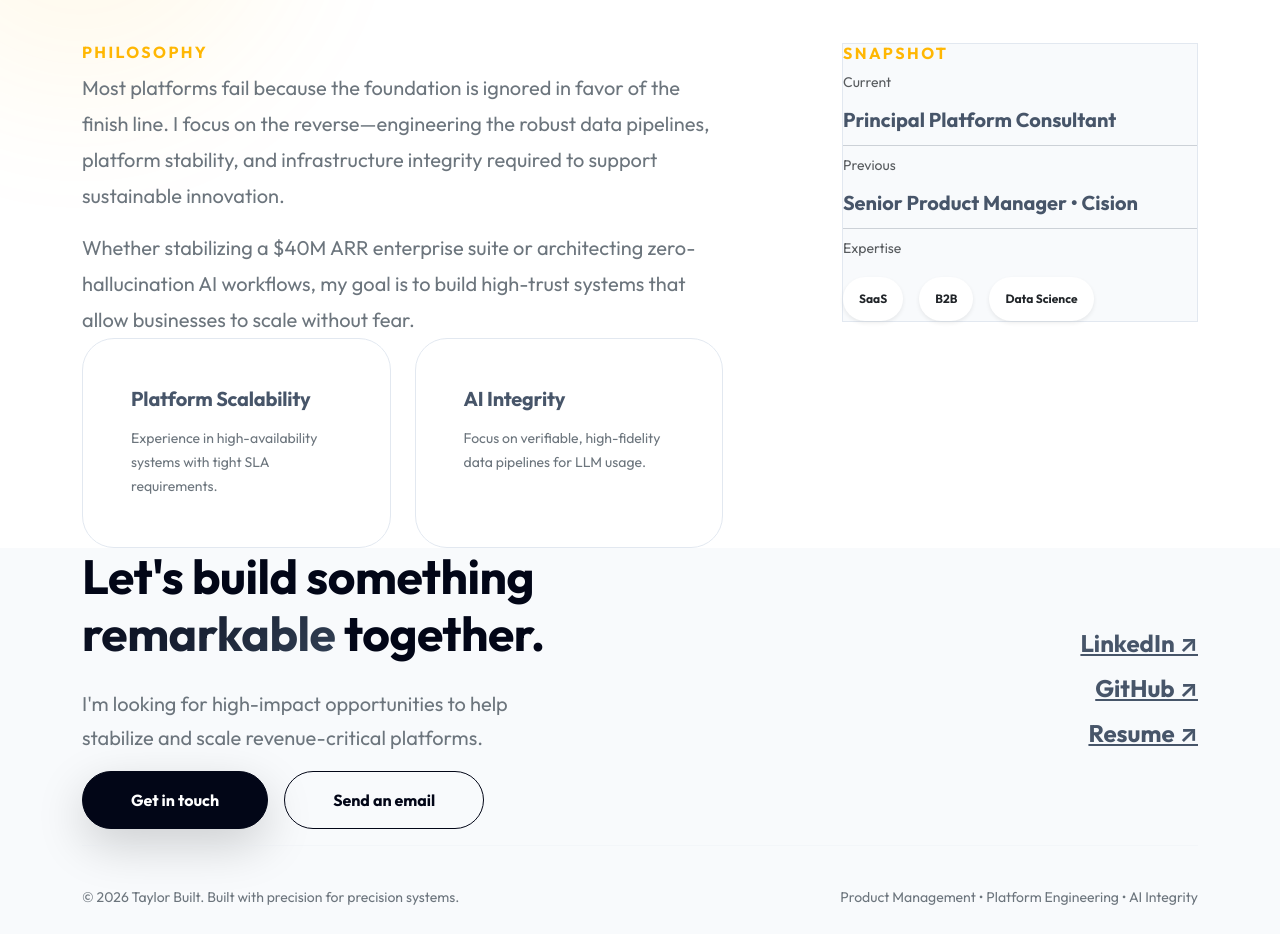
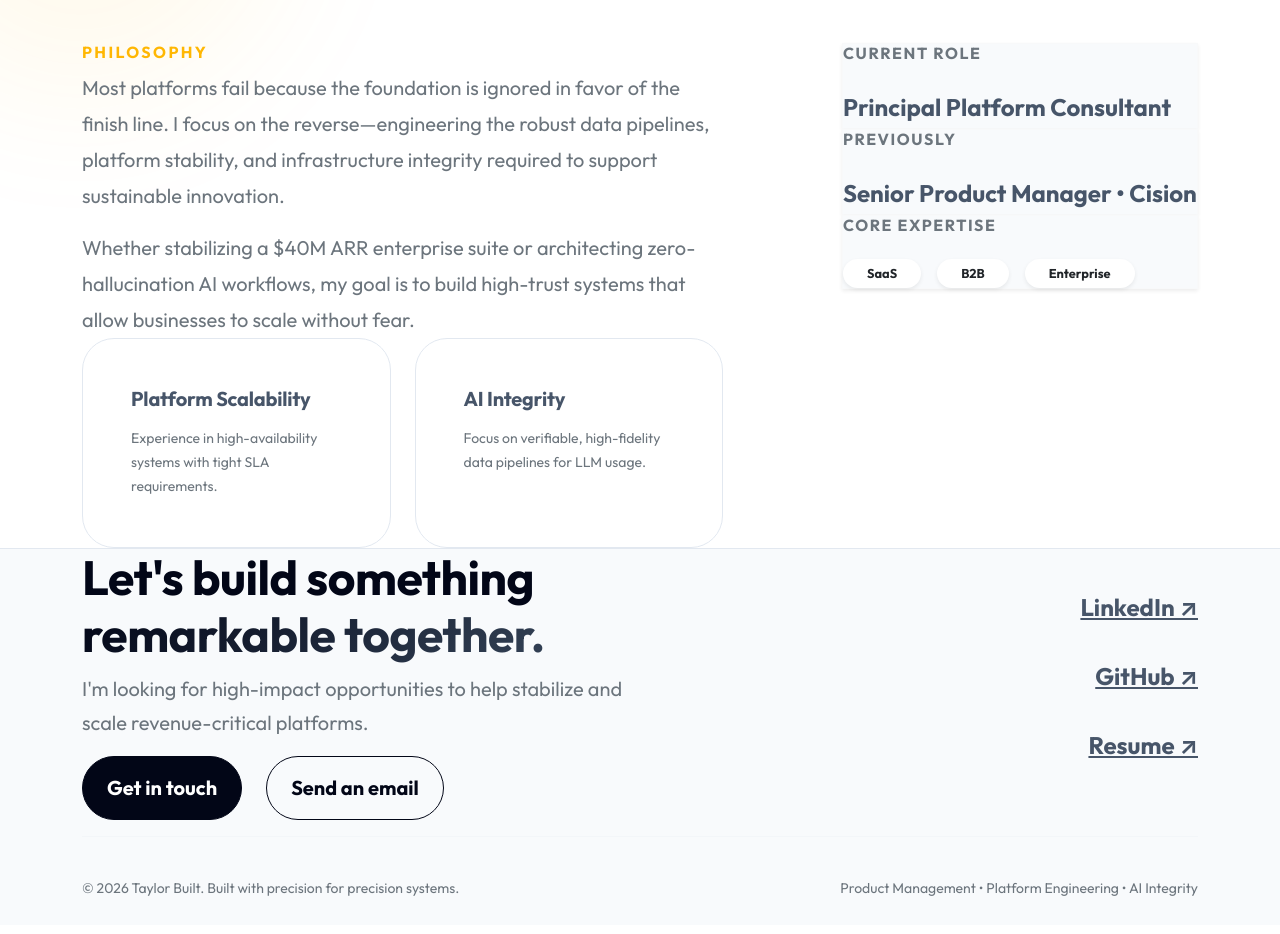
Before and after one commit to JasonWayneT/taylormade.me, a React (Vite) app: page /about in a window 1280 px wide. Shown: the part 680-1614 px from the top of the page. Built offline with nearby package versions, Linux system fonts and the light colour scheme.

Commit message:
Final refinements: Fix footer crowding, About snapshot cards, and Contact page balance

```diff
--- a/src/components/Footer.jsx
+++ b/src/components/Footer.jsx
@@ -5,25 +5,26 @@ export default function Footer() {
   const currentYear = new Date().getFullYear();
 
   return (
-    <footer className="py-10 mt-20" style={{ backgroundColor: 'var(--color-bg-subtle)' }}>
+    <footer className="py-20 border-top-subtle mt-20" style={{ backgroundColor: 'var(--color-bg-subtle)' }}>
       <div className="container">
-        <div className="row g-10 align-items-center mb-10">
+        <div className="row g-12 justify-content-between align-items-center">
           <div className="col-lg-6">
-            <h2 className="display-5 fw-bold mb-4">Let's build something <span className="text-gradient">remarkable</span> together.</h2>
-            <p className="lead text-secondary mb-8" style={{ maxWidth: '450px' }}>
+            <h2 className="display-5 fw-bold mb-8">Let's build something <br /><span className="text-gradient">remarkable together.</span></h2>
+            <p className="fs-5 text-secondary mb-10 max-readable">
               I'm looking for high-impact opportunities to help stabilize and scale revenue-critical platforms.
             </p>
-            <div className="d-flex gap-3">
-              <Link to="/contact" className="btn btn-primary px-5 py-3 pill shadow-lg">Get in touch</Link>
-              <a href="mailto:jason.taylor@example.com" className="btn btn-outline-primary px-5 py-3 pill">Send an email</a>
+            <div className="d-flex flex-wrap gap-4">
+              <Link to="/contact" className="btn btn-primary px-8 py-3 pill fs-5">Get in touch</Link>
+              <a href="mailto:jason.taylor@example.com" className="btn btn-outline-primary px-8 py-3 pill fs-5">Send an email</a>
             </div>
           </div>
-          <div className="col-lg-6 mt-10 mt-lg-0 text-lg-end">
-             <div className="d-flex flex-column gap-3">
-                <a href="#" className="h4 fw-bold nav-link-custom mb-0">LinkedIn ↗</a>
-                <a href="#" className="h4 fw-bold nav-link-custom mb-0">GitHub ↗</a>
-                <a href="#" className="h4 fw-bold nav-link-custom mb-0">Resume ↗</a>
-             </div>
+
+          <div className="col-lg-4">
+            <div className="d-flex flex-column gap-4 text-lg-end">
+               <a href="#" className="h4 fw-bold nav-link-custom pb-2 border-bottom-subtle">LinkedIn ↗</a>
+               <a href="#" className="h4 fw-bold nav-link-custom pb-2 border-bottom-subtle">GitHub ↗</a>
+               <a href="#" className="h4 fw-bold nav-link-custom pb-2 border-bottom-subtle">Resume ↗</a>
+            </div>
           </div>
         </div>
 
--- a/src/index.css
+++ b/src/index.css
@@ -72,6 +72,10 @@ h1, h2, h3, h4, .display-4, .display-2 {
   backdrop-filter: blur(12px);
   -webkit-backdrop-filter: blur(12px);
   border: 1px solid rgba(255, 255, 255, 0.3);
+}
+
+.border-top-subtle {
+  border-top: 1px solid var(--color-border-subtle);
 }
 
 .pill {
--- a/src/pages/About.jsx
+++ b/src/pages/About.jsx
@@ -55,26 +55,23 @@ export default function About() {
           </div>
 
           <div className="col-lg-4 offset-lg-1">
-             <div className="p-10 rounded-xl" style={{ backgroundColor: 'var(--color-bg-subtle)', border: '1px solid var(--color-border-subtle)' }}>
-                <h3 className="h6 fw-bold text-uppercase mb-8" style={{ letterSpacing: '0.15em', color: 'var(--color-secondary)' }}>Snapshot</h3>
-                <div className="d-flex flex-column gap-6">
-                   <div>
-                      <span className="small text-muted d-block mb-2">Current</span>
-                      <span className="fw-bold fs-5">Principal Platform Consultant</span>
-                   </div>
-                   <hr className="my-2" />
-                   <div>
-                      <span className="small text-muted d-block mb-2">Previous</span>
-                      <span className="fw-bold fs-5">Senior Product Manager • Cision</span>
-                   </div>
-                   <hr className="my-2" />
-                   <div>
-                      <span className="small text-muted d-block mb-2">Expertise</span>
-                      <div className="d-flex flex-wrap gap-3 mt-3">
-                         <span className="badge bg-white text-dark border-0 shadow-sm p-3 rounded-pill fw-bold" style={{ fontSize: '0.75rem' }}>SaaS</span>
-                         <span className="badge bg-white text-dark border-0 shadow-sm p-3 rounded-pill fw-bold" style={{ fontSize: '0.75rem' }}>B2B</span>
-                         <span className="badge bg-white text-dark border-0 shadow-sm p-3 rounded-pill fw-bold" style={{ fontSize: '0.75rem' }}>Data Science</span>
-                      </div>
+             <div className="d-flex flex-column gap-6">
+                <div className="p-8 rounded-xl border border-light shadow-sm" style={{ backgroundColor: 'var(--color-bg-subtle)' }}>
+                   <div className="h6 fw-bold text-uppercase mb-4 text-secondary" style={{ letterSpacing: '0.1em' }}>Current Role</div>
+                   <div className="fw-bold fs-4">Principal Platform Consultant</div>
+                </div>
+
+                <div className="p-8 rounded-xl border border-light shadow-sm" style={{ backgroundColor: 'var(--color-bg-subtle)' }}>
+                   <div className="h6 fw-bold text-uppercase mb-4 text-secondary" style={{ letterSpacing: '0.1em' }}>Previously</div>
+                   <div className="fw-bold fs-4">Senior Product Manager • Cision</div>
+                </div>
+
+                <div className="p-8 rounded-xl border border-light shadow-sm" style={{ backgroundColor: 'var(--color-bg-subtle)' }}>
+                   <div className="h6 fw-bold text-uppercase mb-4 text-secondary" style={{ letterSpacing: '0.1em' }}>Core Expertise</div>
+                   <div className="d-flex flex-wrap gap-3 mt-2">
+                      <span className="badge bg-white text-dark border-0 shadow-sm px-4 py-2 rounded-pill fw-bold" style={{ fontSize: '0.8rem' }}>SaaS</span>
+                      <span className="badge bg-white text-dark border-0 shadow-sm px-4 py-2 rounded-pill fw-bold" style={{ fontSize: '0.8rem' }}>B2B</span>
+                      <span className="badge bg-white text-dark border-0 shadow-sm px-4 py-2 rounded-pill fw-bold" style={{ fontSize: '0.8rem' }}>Enterprise</span>
                    </div>
                 </div>
              </div>
--- a/src/pages/Contact.jsx
+++ b/src/pages/Contact.jsx
@@ -6,7 +6,7 @@ export default function Contact() {
       <div className="bg-blob blob-blue" style={{ top: '-10%', left: '0', opacity: '0.05' }}></div>
       <div className="bg-blob blob-yellow" style={{ bottom: '-10%', right: '0', opacity: '0.05' }}></div>
 
-      <div className="container my-auto py-section">
+      <div className="container my-auto pt-20 pb-32">
         <div className="row g-12 align-items-center justify-content-center">
           <div className="col-lg-5 mb-16 mb-lg-0">
             <motion.div
@@ -15,7 +15,7 @@ export default function Contact() {
                transition={{ duration: 0.8, ease: [0.16, 1, 0.3, 1] }}
             >
               <h1 className="display-2 fw-bold mb-8">Discuss a <br /><span className="text-gradient">high-intent</span> project.</h1>
-              <p className="h4 fw-medium mb-12 text-secondary max-readable" style={{ lineHeight: '1.6' }}>
+              <p className="h4 fw-medium mb-12 text-secondary" style={{ lineHeight: '1.6' }}>
                 I am currently open to high-impact Product Management and Platform Engineering opportunities.
               </p>
 
```
